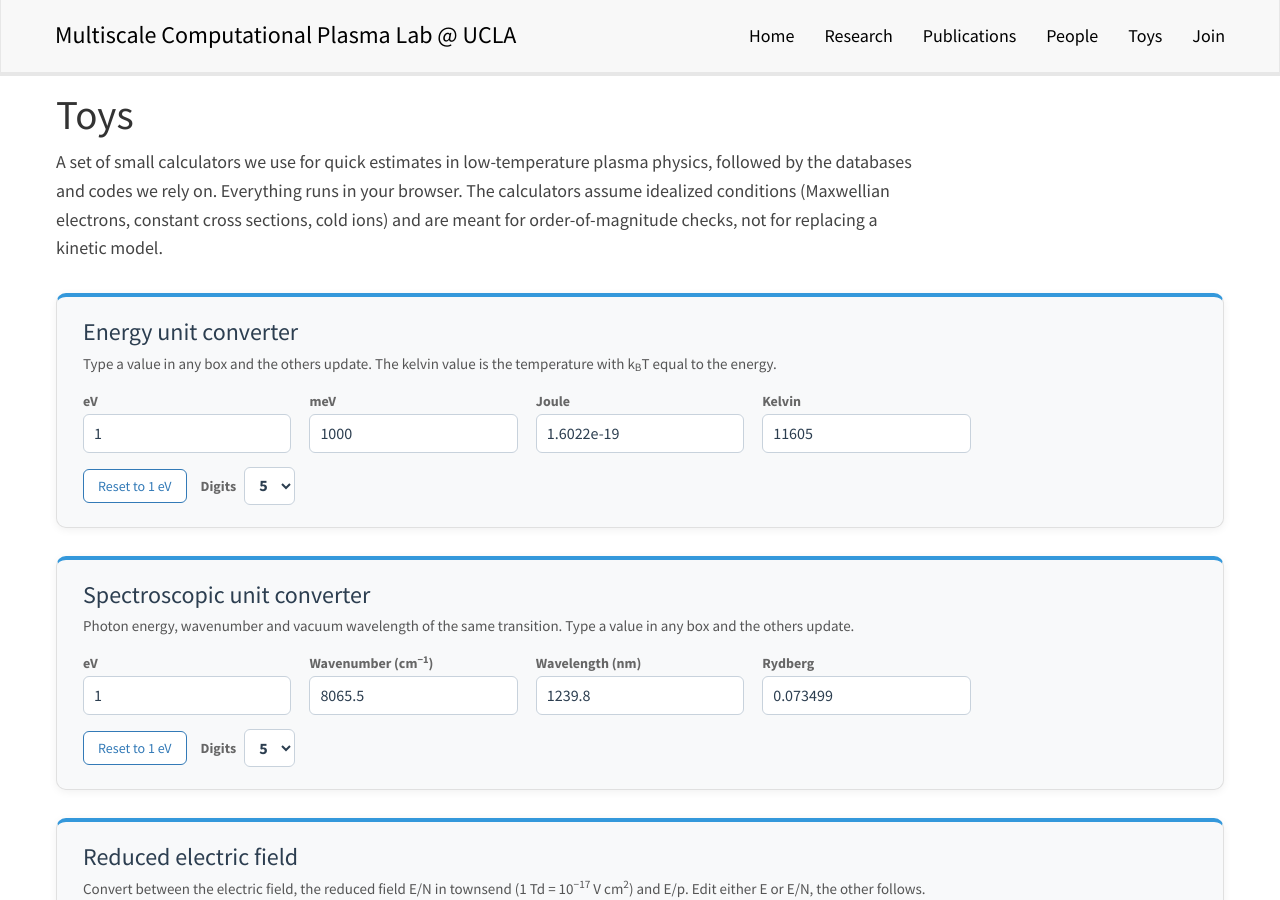
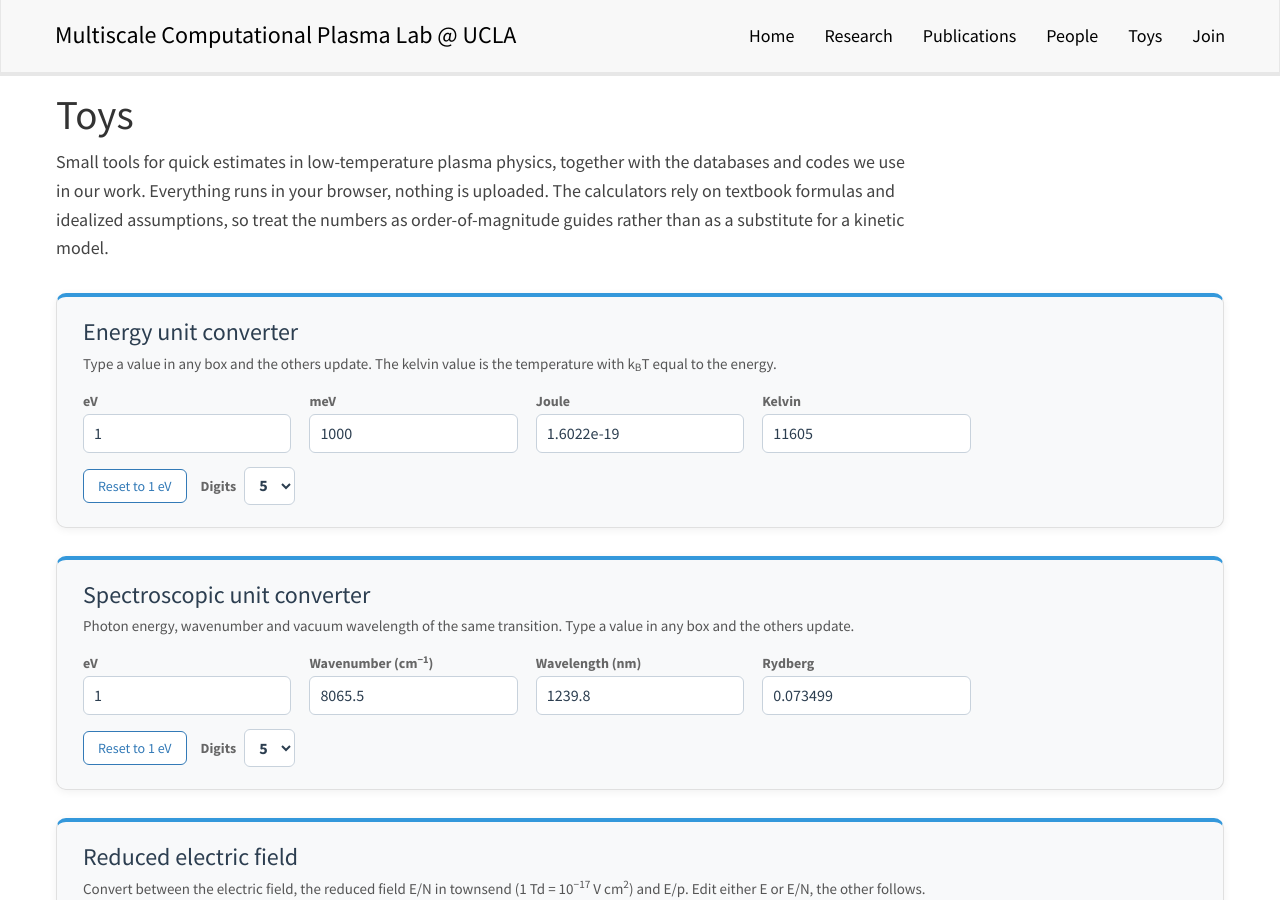
Before and after one commit to vialetto/vialettolab, a Jekyll site: the page built from _pages/toys.md, in a window 1280 px wide and 900 px high. Built offline with Jekyll 4.4.1, drawn with Linux system fonts in a browser that asks for light colours; nearby versions of some CDN libraries; a style sheet for code colours, icons or effects is not loaded.

Commit message:
Toys page: rephrase intro
Co-Authored-By: Claude Fable 5.1 <noreply@anthropic.com>

```diff
--- a/_pages/toys.md
+++ b/_pages/toys.md
@@ -38,7 +38,7 @@ permalink: /toys/
 </style>
 
 <p class="toys-intro">
-A set of small calculators we use for quick estimates in low-temperature plasma physics, followed by the databases and codes we rely on. Everything runs in your browser. The calculators assume idealized conditions (Maxwellian electrons, constant cross sections, cold ions) and are meant for order-of-magnitude checks, not for replacing a kinetic model.
+Small tools for quick estimates in low-temperature plasma physics, together with the databases and codes we use in our work. Everything runs in your browser, nothing is uploaded. The calculators rely on textbook formulas and idealized assumptions, so treat the numbers as order-of-magnitude guides rather than as a substitute for a kinetic model.
 </p>
 
 <!-- ===================== Energy unit converter ===================== -->
```
